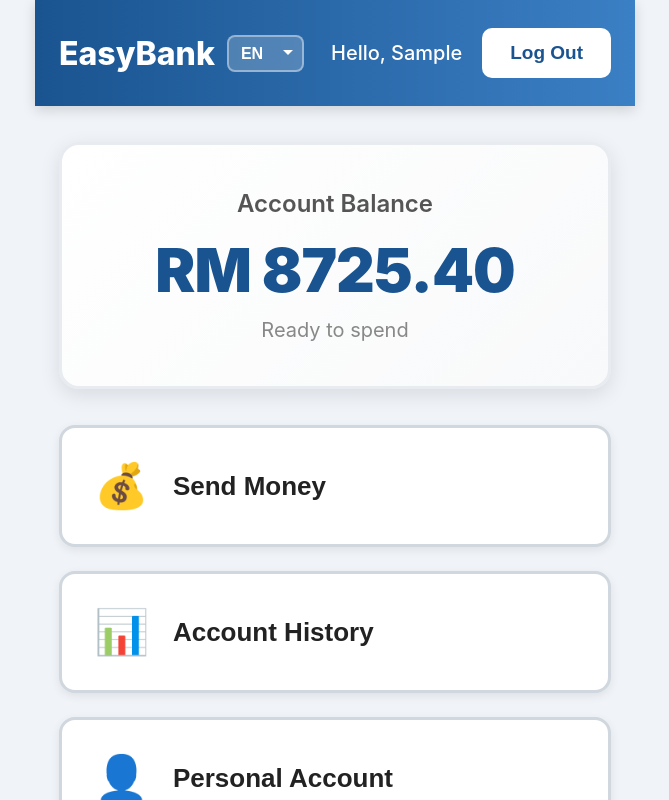
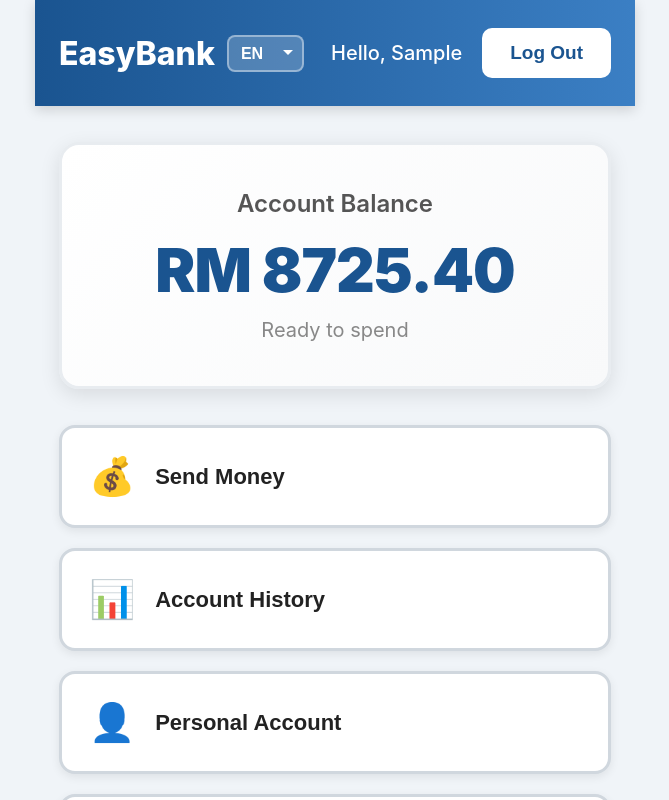
Before and after one commit to sp00kers/e-banking-mobile-app, a React (Create React App) app: page / in a window 1280 px wide. Both pictures are taken after typing "Sample", "Sample123" into the empty fields and a click on the button "Login to Your Account". Shown: the top 800 px of the page, without its empty margins (305-974 px from the left). Built offline with nearby package versions, Linux system fonts and the light colour scheme; the HTML template or start-up script is replaced by a standard one.

Commit message:
02/04/2026 update: Updated AI chat size

```diff
--- a/src/components/Dashboard.css
+++ b/src/components/Dashboard.css
@@ -94,17 +94,17 @@
 
 .action-grid {
   display: grid;
-  gap: 24px;
+  gap: 20px;
 }
 
 .feature-btn {
   background: #fff;
   border: 3px solid #d0d7de;
   border-radius: 16px;
-  padding: 32px;
+  padding: 27px;
   display: flex;
   align-items: center;
-  gap: 24px;
+  gap: 20px;
   cursor: pointer;
   transition: all 0.3s ease;
   box-shadow: 0 3px 10px rgba(0, 0, 0, 0.08);
@@ -117,11 +117,11 @@
 }
 
 .feature-emoji {
-  font-size: 44px;
+  font-size: 37px;
 }
 
 .feature-label {
-  font-size: 26px;
+  font-size: 22px;
   font-weight: 700;
   color: #222;
 }
```
